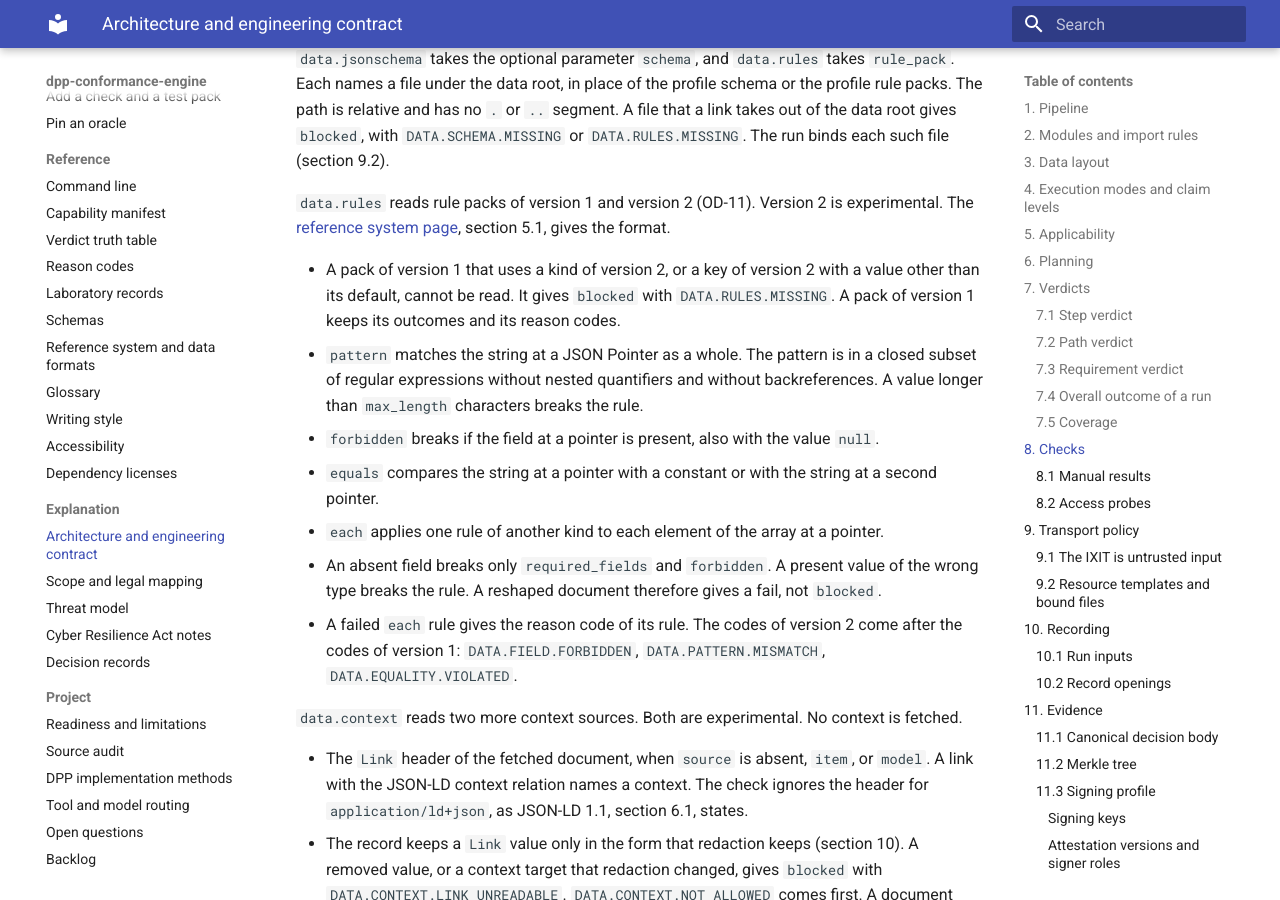
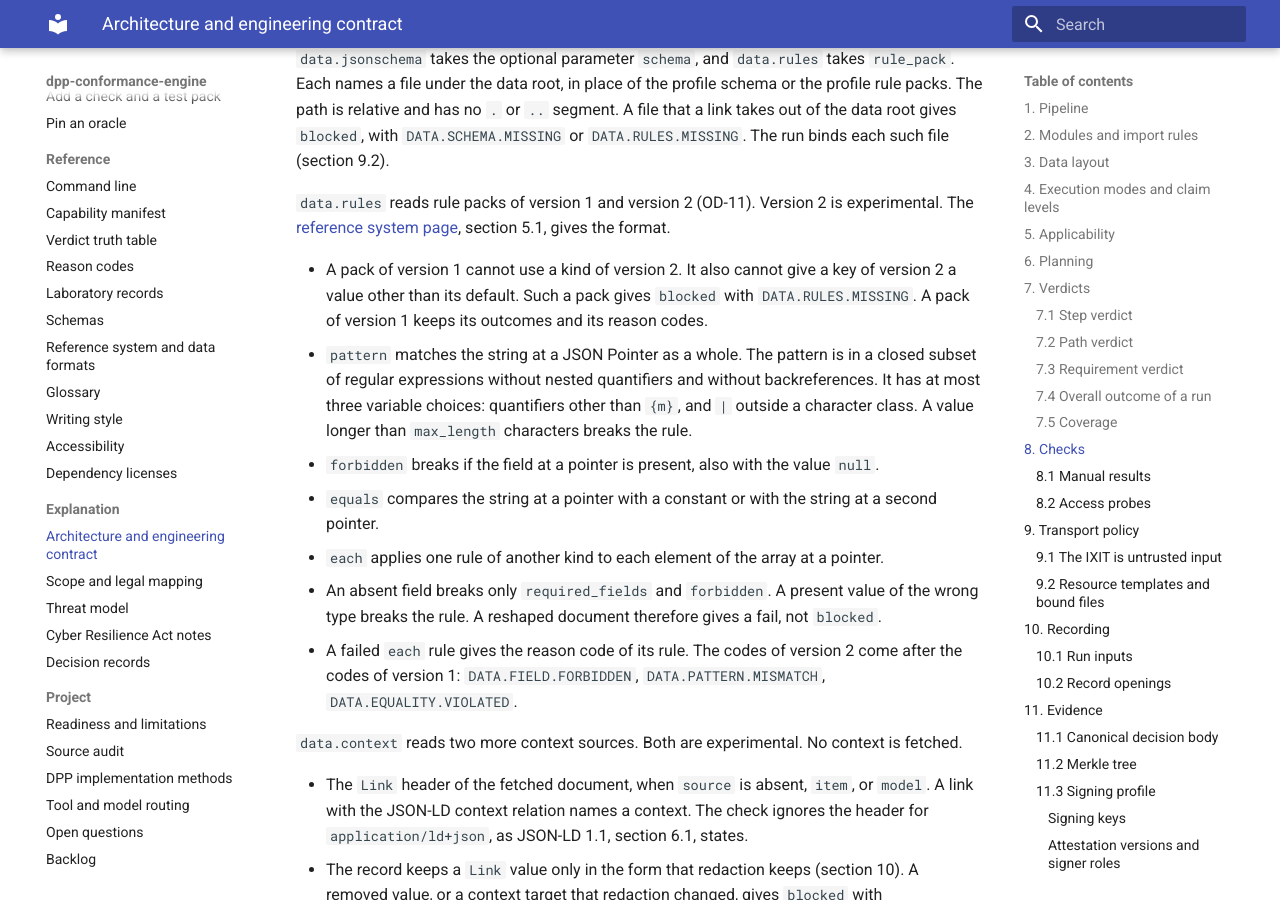
Before and after one commit to hadijannat/dpp-conformance-engine, an MkDocs documentation site: the page built from docs/explanation/architecture.md, in a window 1280 px wide and 900 px high, scrolled down 21541 px. Built offline with MkDocs 1.6.1 and Material for MkDocs 9.7.7, drawn with Linux system fonts in a browser that asks for light colours; the version menu is left out.

Commit message:
fix(data): apply review findings
Count each "|" of a pattern in the budget of variable quantifiers.
A chain of unquantified alternations backtracked exponentially before.
Refuse such chains in tests, and state the budget in the docs.

The LINK_UNREADABLE hint no longer tells a system to drop a valid
Link parameter. Split a long sentence in two docs pages.

Co-Authored-By: Claude Opus 5.5 <noreply@anthropic.com>

```diff
--- a/docs/explanation/architecture.md
+++ b/docs/explanation/architecture.md
@@ -708,12 +708,13 @@ gives `blocked`, with `DATA.SCHEMA.MISSING` or `DATA.RULES.MISSING`. The run bin
 `data.rules` reads rule packs of version 1 and version 2 (OD-11). Version 2 is experimental. The
 [reference system page](../reference/reference-system.md), section 5.1, gives the format.
 
-- A pack of version 1 that uses a kind of version 2, or a key of version 2 with a value other
-  than its default, cannot be read. It gives `blocked` with `DATA.RULES.MISSING`. A pack of
+- A pack of version 1 cannot use a kind of version 2. It also cannot give a key of version 2 a
+  value other than its default. Such a pack gives `blocked` with `DATA.RULES.MISSING`. A pack of
   version 1 keeps its outcomes and its reason codes.
 - `pattern` matches the string at a JSON Pointer as a whole. The pattern is in a closed subset of
-  regular expressions without nested quantifiers and without backreferences. A value longer than
-  `max_length` characters breaks the rule.
+  regular expressions without nested quantifiers and without backreferences. It has at most three
+  variable choices: quantifiers other than `{m}`, and `|` outside a character class. A value
+  longer than `max_length` characters breaks the rule.
 - `forbidden` breaks if the field at a pointer is present, also with the value `null`.
 - `equals` compares the string at a pointer with a constant or with the string at a second pointer.
 - `each` applies one rule of another kind to each element of the array at a pointer.
```
Also changed, not shown: docs/reference/reason-codes.md (+1 -1 lines), docs/reference/reference-system.md (+6 -4 lines), 3 other files.
